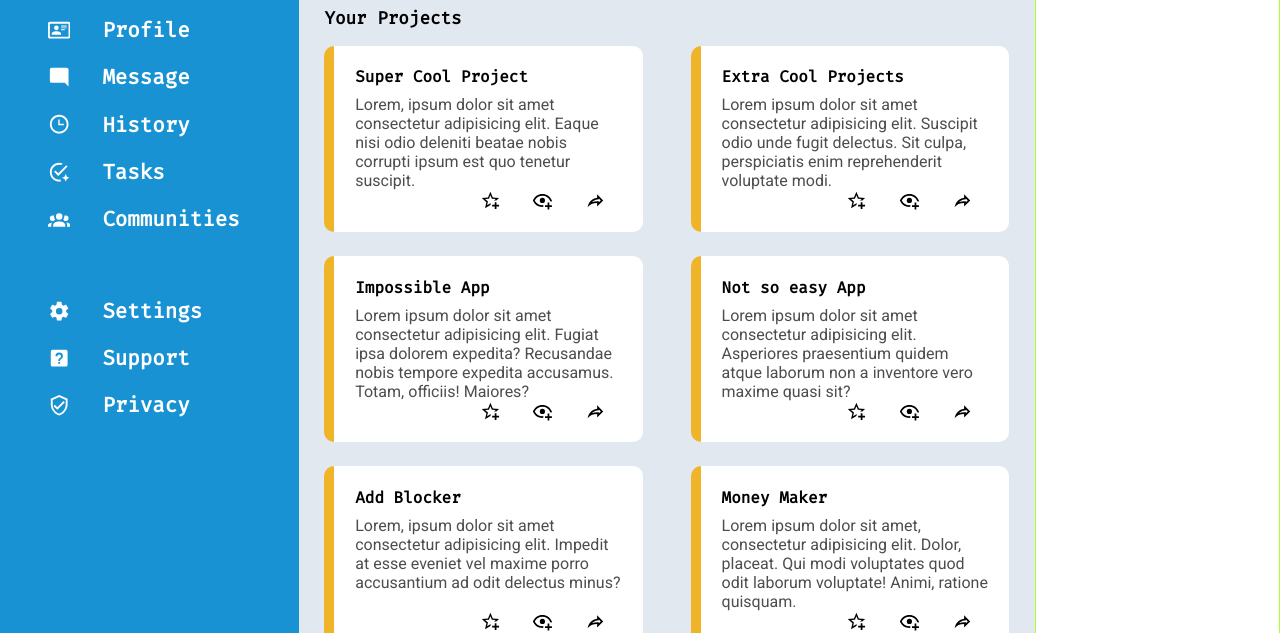
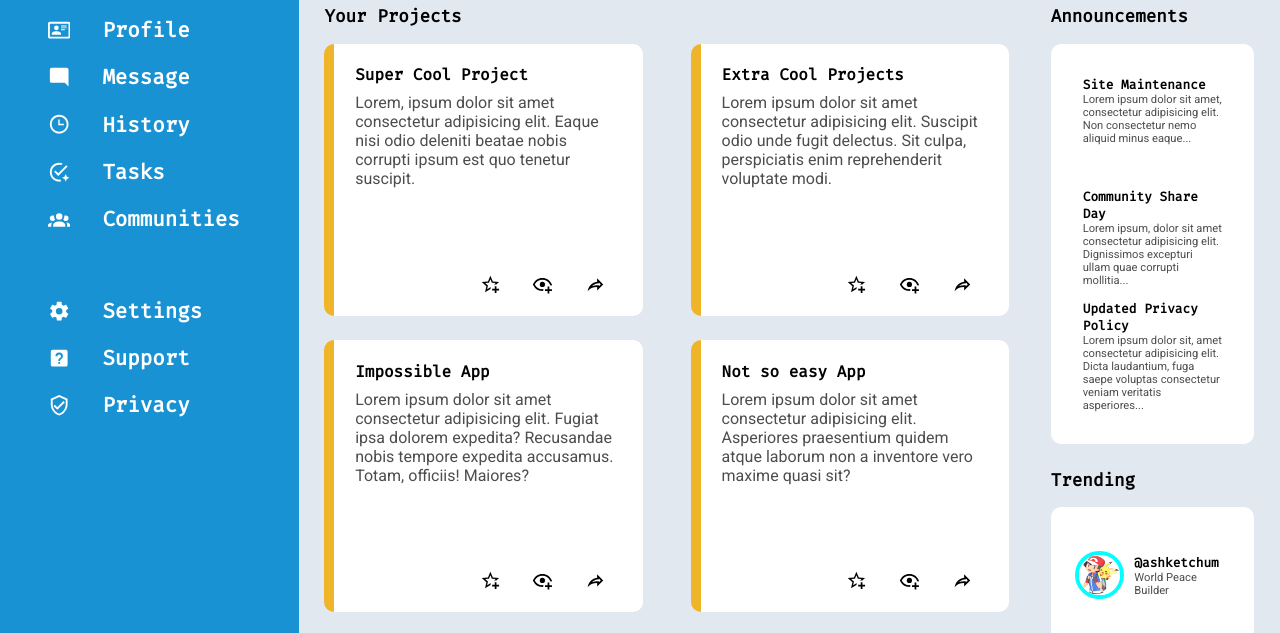
Before and after one commit to yashu483/admin-dashboard, a plain HTML site: page index.html in a window 1280 px wide. Shown: the part 167-800 px from the top of the page. Drawn offline with Linux system fonts and the light colour scheme.

Commit message:
style: complete announce and trending section complete remaining parts of the project.

```diff
--- a/index.html
+++ b/index.html
@@ -252,7 +252,58 @@
                 </div>
             </div>
         </div>
-        <div class="news"></div>
+        <div class="news">
+            <div>
+                <h5>Announcements</h5>
+                <div>
+                    <div>
+                        <p>Site Maintenance</p>
+                        <p>Lorem ipsum dolor sit amet, consectetur adipisicing elit. Non consectetur nemo aliquid minus
+                            eaque...</p>
+                    </div>
+                    <div>
+                        <p>Community Share Day</p>
+                        <p>Lorem ipsum, dolor sit amet consectetur adipisicing elit. Dignissimos excepturi ullam quae
+                            corrupti mollitia...</p>
+                    </div>
+                    <div>
+                        <p>Updated Privacy Policy</p>
+                        <p>Lorem ipsum dolor sit, amet consectetur adipisicing elit. Dicta laudantium, fuga saepe
+                            voluptas consectetur veniam veritatis asperiores...</p>
+                    </div>
+                </div>
+            </div>
+            <div>
+                <h5>Trending</h5>
+                <div>
+                    <div><img src="resources/profile-pics/ash.jpeg" alt="Ash Ketchum from Pokemon">
+                        <div>
+                            <p>@ashketchum</p>
+                            <p>World Peace Builder</p>
+                        </div>
+                    </div>
+                    <div><img src="resources/profile-pics/misty.jpeg" alt="misty from Pokemon">
+                        <div>
+                            <p>@misty</p>
+                            <p>Super Cool Project</p>
+                        </div>
+                    </div>
+                    <div><img src="resources/profile-pics/nobita.jpeg" alt="Nobit from doremon">
+                        <div>
+                            <p>@nobita</p>
+                            <p>Life Changing App</p>
+                        </div>
+                    </div>
+                    <div>
+                        <img src="resources/profile-pics/doremon.png" alt="doremon">
+                        <div>
+                            <p>@realdoremon</p>
+                            <p>No Traffic Maker</p>
+                        </div>
+                    </div>
+                </div>
+            </div>
+        </div>
     </div>
 </body>
 
--- a/style.css
+++ b/style.css
@@ -1,6 +1,6 @@
 :root {
-    --roboto : "roboto" , "fira-code" , system-ui ;
-    --fira-code: "fira-code", "roboto" , system-ui;
+    --roboto: "roboto", "fira-code", system-ui;
+    --fira-code: "fira-code", "roboto", system-ui;
 }
 
 @font-face {
@@ -14,10 +14,11 @@
 @font-face {
     font-family: 'roboto';
     src: url("resources/fonts/Roboto-Regular.woff2") format("woff2"),
-    url("resources/fonts/Roboto-Regular.woff") format("woff");
+        url("resources/fonts/Roboto-Regular.woff") format("woff");
     font-style: normal;
     font-weight: normal;
 }
+
 * {
     box-sizing: border-box;
 }
@@ -52,7 +53,6 @@ body {
     grid-template-rows: 1fr 1fr;
     grid-row: 1;
     grid-column: 2 / -1;
-    border: 1px solid blue;
 }
 
 .header-top-section {
@@ -106,7 +106,7 @@ body {
     height: 3rem;
     display: inline;
     border-radius: 100%;
-    border: 2px solid aqua;
+    border: 4px solid aqua;
 }
 
 .notification p {
@@ -114,10 +114,6 @@ body {
     font-size: 1rem;
     font-weight: bold;
 }
-
-/* .header-bottom-section * {
-    border: 1px solid red;
-} */
 
 .header-bottom-section {
     display: grid;
@@ -128,7 +124,7 @@ body {
     height: 4.5rem;
     width: 4.5rem;
     border-radius: 50%;
-    border: 2px solid aqua;
+    border: 4px solid aqua;
 }
 
 .header-bottom-section p {
@@ -274,7 +270,7 @@ body {
     background-color: white;
     padding: 1.3rem;
     border-radius: 10px;
-    border-left:10px solid #F0B429;
+    border-left: 10px solid #F0B429;
     display: grid;
     align-content: space-between;
 }
@@ -285,15 +281,18 @@ body {
     word-spacing: 0.1px;
     font-family: var(--roboto);
 }
-.card-container > div h5{
+
+.card-container>div h5 {
     margin: 0;
     font-size: 1rem;
 }
-.card-container > div > div:nth-child(1){
+
+.card-container>div>div:nth-child(1) {
     display: grid;
     gap: 0.5rem;
 }
-.card-container > div >div:nth-child(2){
+
+.card-container>div>div:nth-child(2) {
     display: flex;
     justify-content: flex-end;
     gap: 2rem;
@@ -301,17 +300,100 @@ body {
 }
 
 svg:hover,
-img:hover{
+img:hover {
     cursor: pointer;
 }
-.projects div:has(svg){
-    /* display: flex;
-    justify-content: flex-end; */
-}
+
 .news {
     grid-column: 3;
     grid-row: 2;
     display: grid;
-    border: 1px solid greenyellow;
+    background-color: #E2E8F0;
+    grid-template-rows: repeat(2, 1fr);
+    padding: 1.6rem;
+    padding-left: 1rem;
+    padding-bottom: 3rem;
+    gap: 1.6rem;
+}
+
+.news>div>div {
+    background-color: white;
+    border-radius: 10px;
+}
+
+.news h5 {
+    margin: 0;
+    font-size: 1.1rem;
+}
+
+div.news p {
+    margin: 0;
+}
+
+div.news>div>div>div p:nth-child(2) {
+    font-family: var(--roboto);
+    font-size: 0.7rem;
+    color: rgb(78, 77, 77);
 
 }
+
+div.news>div>div>div p:nth-child(1) {
+    font-weight: bold;
+    font-size: 0.8rem;
+
+}
+
+.news>div:nth-child(1) {
+    display: grid;
+    grid-template-rows: max-content 1fr;
+    gap: 1rem;
+}
+
+div.news>div:nth-child(1)>div {
+    display: grid;
+    grid-template-rows: repeat(3, 1fr);
+    padding: 2rem;
+}
+
+.news>div:nth-child(2) img {
+    width: 3.1rem;
+    height: 3rem;
+    margin: 0px;
+    padding: 0px;
+    border: 4px solid aqua;
+    border-radius: 50px;
+}
+
+.news>div:nth-child(2) {
+    display: grid;
+    grid-template-rows: max-content 1fr;
+    /* gap: 1rem; */
+    gap: 15px;
+}
+
+.news>div:nth-child(2)>div {
+display: grid;
+grid-template-rows: repeat(4,1fr);
+align-items: center;
+align-content: space-between;
+padding:1.5rem;
+}
+
+.news>div:nth-child(2)>div>div {
+    display: grid;
+    grid-template-columns: max-content 1fr;
+    gap: 10px;
+}
+
+
+.news>div:nth-child(2) p {
+margin: 0px;
+padding: 0;
+}
+
+.news > div:nth-child(2) >div>div>div{
+    display: flex;
+    align-items: start;
+    justify-content: center;
+    flex-direction: column;
+}
```
Also changed, not shown: resources/profile-pics/ash.jpeg (added), resources/profile-pics/doremon.png (added), resources/profile-pics/misty.jpeg (added), resources/profile-pics/nobita.jpeg (added).
